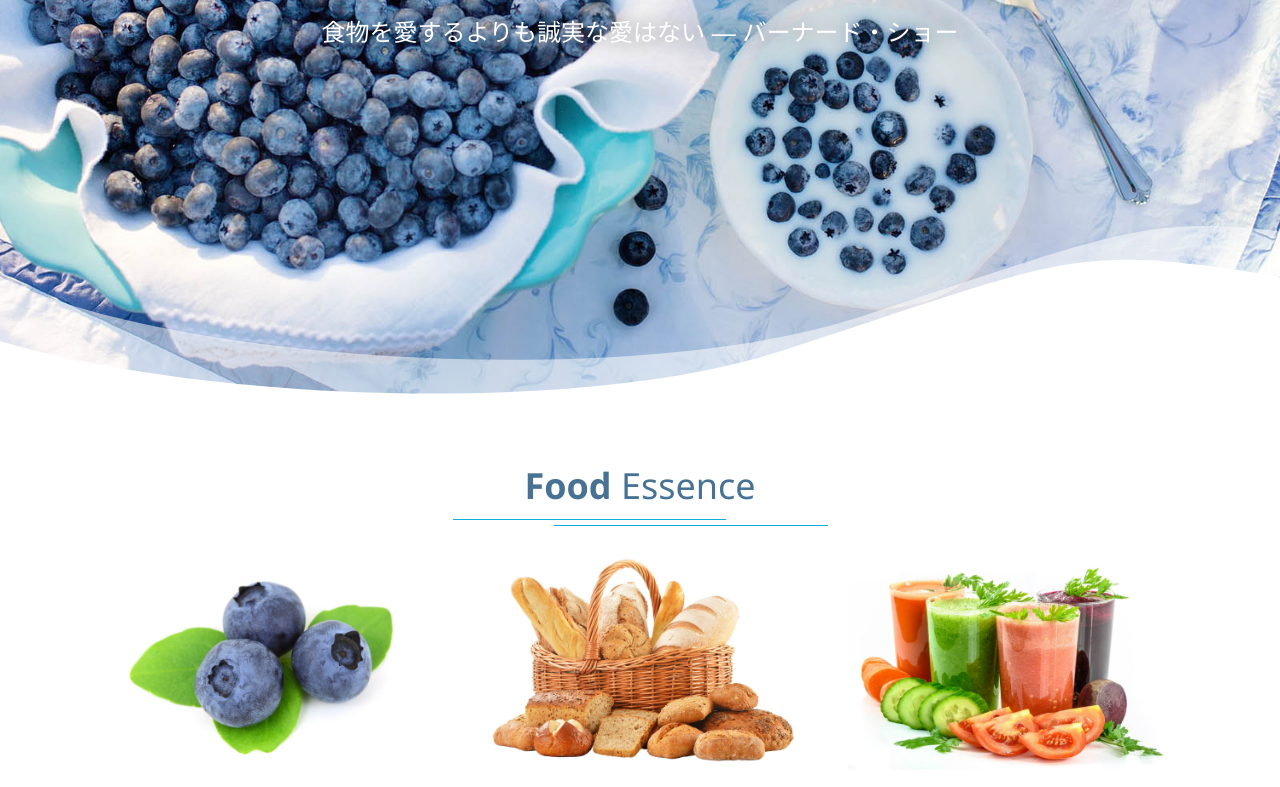
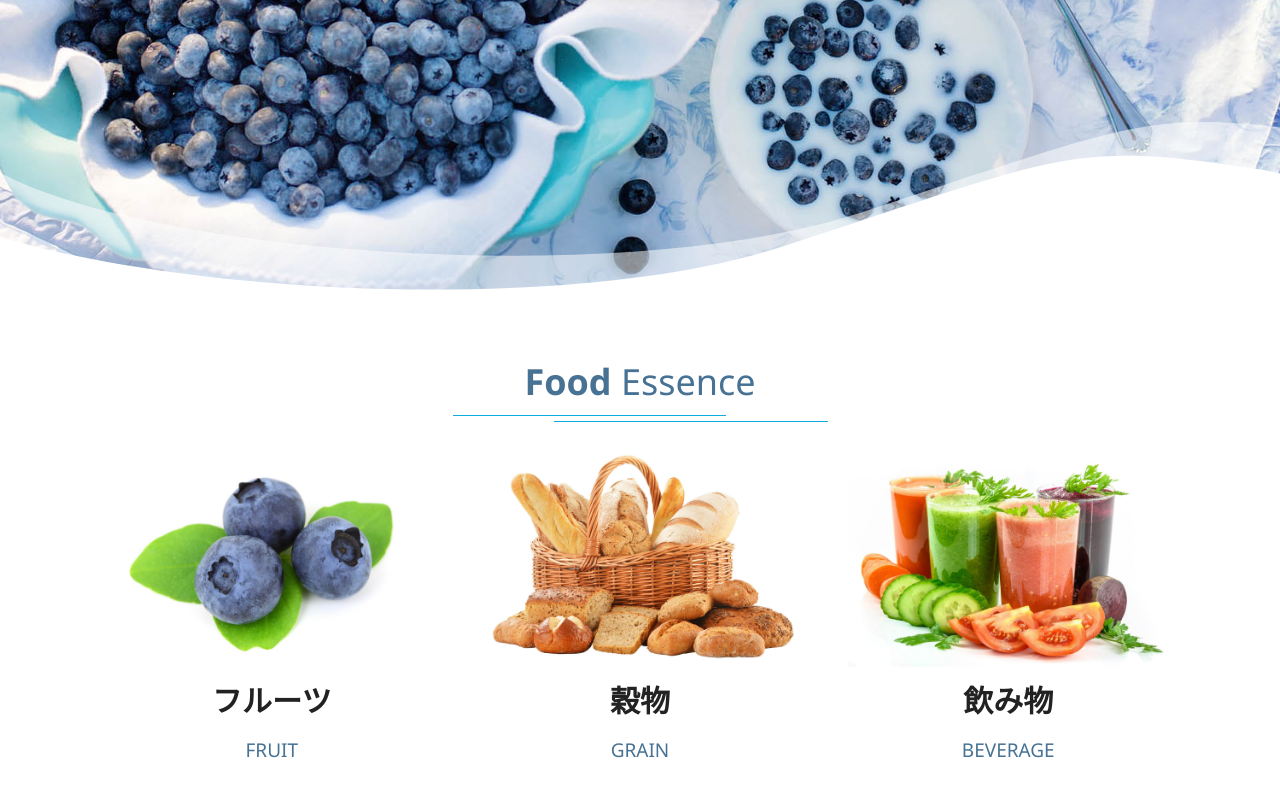
Before and after one commit to TakaShinoda/myblog, a Gatsby site: page / in a window 1280 px wide. Shown: the part 523-1310 px from the top of the page. Built offline with nearby package versions, Linux system fonts and the light colour scheme; Gatsby itself is replaced by a stand-in of ours.

Commit message:
Fix: トップ画像を切り取り

```diff
--- a/src/pages/index.js
+++ b/src/pages/index.js
@@ -28,7 +28,11 @@
       </header>
       <section className="hero">
         <figure>
-          <Img fluid={data.hero.childImageSharp.fluid} alt="" />
+          <Img
+            fluid={data.hero.childImageSharp.fluid}
+            alt=""
+            style={{ height: "100%" }}
+          />
         </figure>
         <div className="catch">
           <h1>
--- a/src/styles/style.css
+++ b/src/styles/style.css
@@ -100,6 +100,11 @@
 	position: relative;
 }
 
+.hero figure {
+	max-height: 100%;
+	height: 450px;
+}
+
 .hero figure img {
 	width: 100%;
 	height: 450px;
@@ -139,6 +144,9 @@
 }
 
 @media (min-width: 768px) {
+	.hero figure {
+		height: 750px;
+	}
 	.hero figure img {
 		height: 750px;
 	}
```
